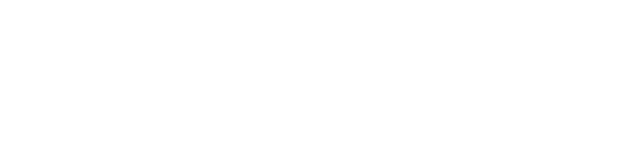
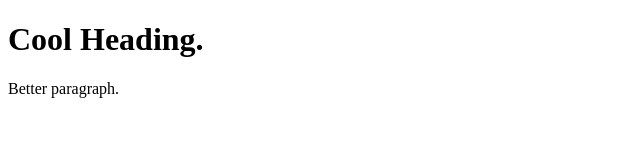
Before and after one commit to bs4137/Exploring-Git-Hub, a plain HTML site: page index.html in a window 1280 px wide. Shown: the whole page, without its empty margins (0-640 px from the left). Drawn offline with Linux system fonts and the light colour scheme.

Commit message:
add h1 and p

```diff
--- a/index.html
+++ b/index.html
@@ -1,6 +1,7 @@
 <!DOCTYPE html>
 <html>
  <body>
-
+	<h1> Cool Heading.</h1>
+   	<p>Better paragraph.</p>
  </body>
 </html>
```
